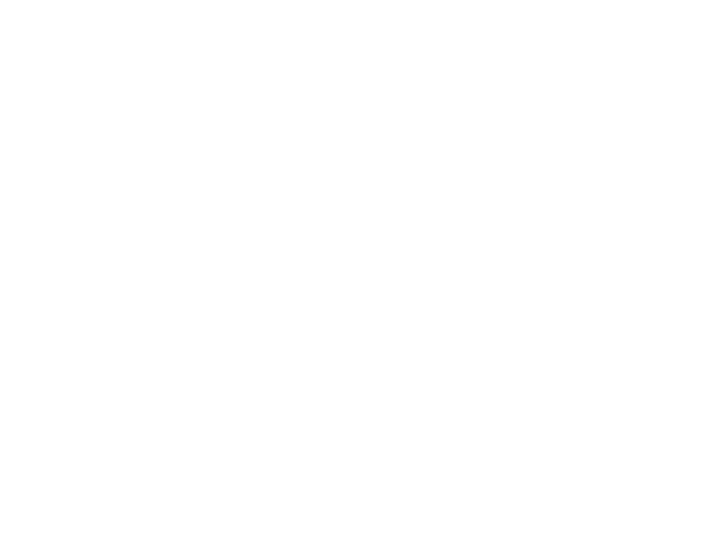
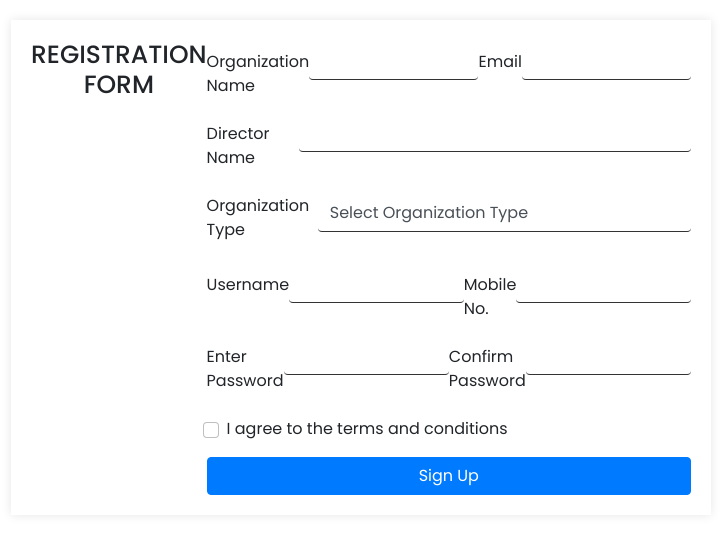
Before and after one commit to kingani123/staff-management, a React (Create React App) app: page /registration in a window 1280 px wide. Before the commit this address had no page. Shown: the top 534 px of the page, without its empty margins (279-1001 px from the left). Built offline with nearby package versions, Linux system fonts and the light colour scheme.

Commit message:
RegistrationForm

```diff
--- a/package.json
+++ b/package.json
@@ -12,6 +12,7 @@
     "@testing-library/jest-dom": "^5.16.5",
     "@testing-library/react": "^13.4.0",
     "@testing-library/user-event": "^13.5.0",
+    "bootstrap": "^5.2.3",
     "chart.js": "^4.2.1",
     "react": "^18.2.0",
     "react-chartjs-2": "^5.2.0",
--- a/src/App.js
+++ b/src/App.js
@@ -18,6 +18,7 @@
 import Agewise from "./component/Agewise";
 import Tenurewise from "./component/Tenurewise";
 import Performancewise from "./component/Performancewise";
+import Registration from "./component/Registration";
 
 
 function App() {
@@ -43,6 +44,7 @@
       <Route path="/Addunit" element={<Addunit/>}/>
       <Route path="/Listunit" element={<Listunit/>}/>
       <Route path="/login" element={<Login />}/>
+      <Route path="/registration" element={<Registration />}/>
       <Route path="/Qualificationwise" element={<Qualificationwise />}/>
       <Route path="/Agewise" element={<Agewise />}/>
       <Route path="/Tenurewise" element={<Tenurewise />}/>
--- /dev/null
+++ b/src/component/Registration.css
@@ -0,0 +1,44 @@
+
+
+*{
+  box-sizing: border-box;
+}
+
+
+
+div.container {
+
+  padding: 20px;
+  background: #fff;
+  max-width: 700px;
+  margin-top: 20px;
+  display: flex;
+}
+
+.container .form {
+
+  padding-right: 0px;
+  padding-top: 70px;
+}
+
+h1.text-center {
+  text-transform: uppercase;
+  font-size: 25px;
+  text-align: center;
+  margin-bottom: 28px;
+}
+
+.form-group{
+  display: flex;
+}
+
+.form-group .form-control{
+  border: 1px solid #333;
+  border: none;
+  border-bottom: 1px solid #333;
+  display: block;
+  width: 100%;
+  height: 30px;
+  padding-right: 0;
+  margin-bottom: 25px;
+}
--- /dev/null
+++ b/src/component/Registration.js
@@ -0,0 +1,133 @@
+import React from 'react';
+import './Registration.css';
+//import 'bootstrap/dist/css/bootstrap.min.css';
+
+function Registration(){
+  return(
+
+<>
+  <meta charSet="UTF-8" />
+  <meta name="viewport" content="width=device-width, initial-scale=1.0" />
+  <title>Registration Form</title>
+  {/* Bootstrap 4 CSS */}
+  <link
+    rel="stylesheet"
+    href="https://stackpath.bootstrapcdn.com/bootstrap/4.5.2/css/bootstrap.min.css"
+  />
+  {/* Custom CSS */}
+  <style
+    dangerouslySetInnerHTML={{
+      __html:
+        "\n    .container {\n      max-width: 500px;\n      margin: 0 auto;\n    }\n  "
+    }}
+  />
+  <div className="container">
+    <h1 className="text-center">Registration Form</h1>
+    <form>
+      <div className="form-group">
+        <label htmlFor="organization-name">Organization Name</label>
+        <input
+          type="text"
+          className="form-control"
+          id="organization-name"
+          name="organization-name"
+          required=""
+        />
+        <label htmlFor="email">Email</label>
+        <input
+          type="email"
+          className="form-control"
+          id="email"
+          name="email"
+          required=""
+        />
+      </div>
+
+      <div className="form-group">
+        <label htmlFor="director-name">Director Name</label>
+        <input
+          type="text"
+          className="form-control"
+          id="director-name"
+          name="director-name"
+          required=""
+        />
+      </div>
+      <div className="form-group">
+        <label htmlFor="organization-type">Organization Type</label>
+        <select
+          className="form-control"
+          id="organization-type"
+          name="organization-type"
+          required=""
+        >
+          <option value="">Select Organization Type</option>
+          <option value="non-profit">Non-Profit</option>
+          <option value="for-profit">For-Profit</option>
+          <option value="government">Government</option>
+          <option value="other">Other</option>
+        </select>
+      </div>
+      <div className="form-group">
+        <label htmlFor="username">Username</label>
+        <input
+          type="text"
+          className="form-control"
+          id="username"
+          name="username"
+          required=""
+        />
+        <label htmlFor="mobile-no">Mobile No.</label>
+        <input
+          type="tel"
+          className="form-control"
+          id="mobile-no"
+          name="mobile-no"
+          pattern="[0-9]{10}"
+          required=""
+        />
+      </div>
+
+      <div className="form-group">
+        <label htmlFor="password">Enter Password</label>
+        <input
+          type="password"
+          className="form-control"
+          id="password"
+          name="password"
+          required=""
+        />
+        <label htmlFor="confirm-password">Confirm Password</label>
+        <input
+          type="password"
+          className="form-control"
+          id="confirm-password"
+          name="confirm-password"
+          required=""
+        />
+      </div>
+
+      <div className="form-group form-check">
+        <input
+          type="checkbox"
+          className="form-check-input"
+          id="terms"
+          name="terms"
+          required=""
+        />
+        <label className="form-check-label" htmlFor="terms">
+          I agree to the terms and conditions
+        </label>
+      </div>
+      <button type="submit" className="btn btn-primary btn-block">
+        Sign Up
+      </button>
+    </form>
+  </div>
+  {/* Bootstrap 4 JS and jQuery */}
+</>
+
+  );
+}
+
+export default Registration;
```
Also changed, not shown: 1 other file (tests, documents, lock files or other folders).
